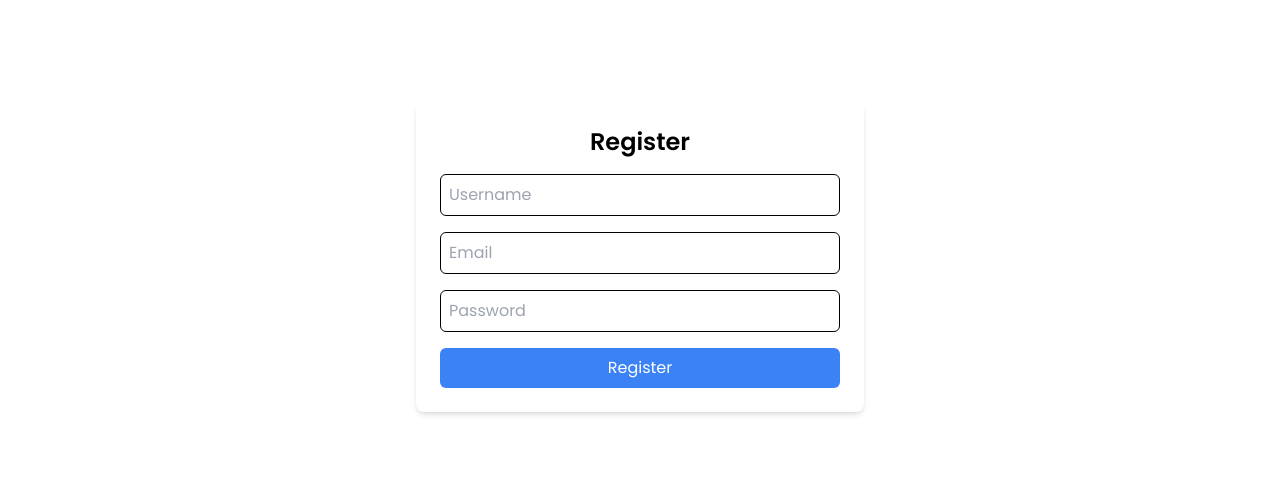
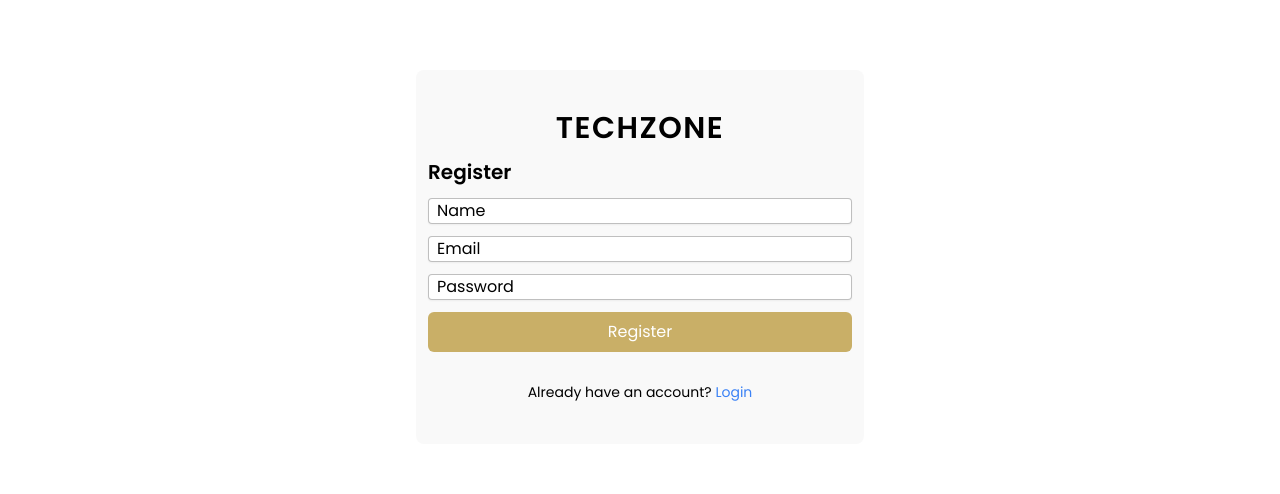
Before and after one commit to emmanuelgv408/techzone, a React (Vite) app: page /register in a window 1280 px wide. Shown: the part 267-761 px from the top of the page. Built offline with nearby package versions, Linux system fonts and the light colour scheme; no server answers.

Commit message:
added styling to login and register form

```diff
--- a/src/pages/Login.tsx
+++ b/src/pages/Login.tsx
@@ -1,8 +1,7 @@
 import axios from 'axios';
-import { useContext, useState } from 'react';
+import { useState } from 'react';
 import { toast } from 'react-hot-toast';
 import { useNavigate } from 'react-router-dom';
-import { ShopContext } from '../context/ShopContext';
 
 const Login = () => {
   const [formData, setFormData] = useState({
@@ -10,8 +9,6 @@ const Login = () => {
     password: '',
   });
   const navigate = useNavigate();
-
-
 
   const loginUser = async (e: React.FormEvent) => {
     e.preventDefault();
@@ -39,17 +36,18 @@ const Login = () => {
 
   return (
     <div className="flex items-center justify-center min-h-screen bg-gray-100">
-      <div className="w-full max-w-md bg-white p-6 rounded-lg shadow-md">
-        <h2 className="text-2xl font-bold text-center mb-4">Login</h2>
+      <div className="w-full max-w-md px-3 py-10 rounded-lg flex flex-col gap-3 bg-gray bg-opacity-50 backdrop-blur-lg">
+        <h2 className='uppercase tracking-wider text-3xl font-semibold text-center'>TechZone</h2>
+        <h2 className="text-xl font-semibold">Login</h2>
 
-        <form onSubmit={loginUser} className="space-y-4">
+        <form onSubmit={loginUser} className="flex flex-col gap-3">
           <input
             type="email"
             name="email"
             placeholder="Email"
             value={formData.email}
             onChange={(e) => setFormData({ ...formData, email: e.target.value })}
-            className="w-full p-2 border rounded-md"
+            className="border px-2 border-black/25 shadow-sm rounded placeholder-black"
           />
           <input
             type="password"
@@ -57,15 +55,28 @@ const Login = () => {
             placeholder="Password"
             value={formData.password}
             onChange={(e) => setFormData({ ...formData, password: e.target.value })}
-            className="w-full p-2 border rounded-md"
+            className="border px-2 border-black/25 shadow-sm rounded placeholder-black"
           />
           <button
             type="submit"
-            className="w-full bg-blue-500 text-white py-2 rounded-md hover:bg-blue-600"
+            className="bg-tan hover:bg-tan/90 text-white py-2 rounded-md "
           >
-            Login
+            Continue
           </button>
         </form>
+
+        {/* Register Link */}
+        <div className="text-center mt-4">
+          <span className="text-sm text-gray-600">
+            Don't have an account?{' '}
+            <a
+              href="/register"
+              className="text-blue-500 hover:underline"
+            >
+              Register
+            </a>
+          </span>
+        </div>
       </div>
     </div>
   );
--- a/src/pages/Register.tsx
+++ b/src/pages/Register.tsx
@@ -1,6 +1,6 @@
 import axios from "axios";
-import { FormEvent, ReactEventHandler, useState } from "react";
-import {toast} from 'react-hot-toast'
+import { FormEvent, useState } from "react";
+import { toast } from 'react-hot-toast';
 import { useNavigate } from "react-router-dom";
 
 const Register = () => {
@@ -34,25 +34,22 @@ const Register = () => {
         toast.error("Registration failed. Please try again.");
       }
     }
-};
-
-
-
+  };
 
   return (
     <div className="flex items-center justify-center min-h-screen bg-gray-100">
-      <div className="w-full max-w-md bg-white p-6 rounded-lg shadow-md">
-        <h2 className="text-2xl font-bold text-center mb-4">Register</h2>
+      <div className="w-full max-w-md px-3 py-10 rounded-lg flex flex-col gap-3 bg-gray bg-opacity-50 backdrop-blur-lg">
+        <h2 className="uppercase tracking-wider text-3xl font-semibold text-center">TechZone</h2>
+        <h2 className="text-xl font-semibold">Register</h2>
 
-        <form onSubmit={registerUser} className="space-y-4">
+        <form onSubmit={registerUser} className="flex flex-col gap-3">
           <input
             type="text"
-            name="username"
-            placeholder="Username"
+            name="name"
+            placeholder="Name"
             value={formData.name}
             onChange={(e) => setFormData({ ...formData, name: e.target.value })}
-
-            className="w-full p-2 border rounded-md"
+            className="border px-2 border-black/25 shadow-sm rounded placeholder-black"
           />
           <input
             type="email"
@@ -60,8 +57,7 @@ const Register = () => {
             placeholder="Email"
             value={formData.email}
             onChange={(e) => setFormData({ ...formData, email: e.target.value })}
-
-            className="w-full p-2 border rounded-md"
+            className="border px-2 border-black/25 shadow-sm rounded placeholder-black"
           />
           <input
             type="password"
@@ -69,15 +65,28 @@ const Register = () => {
             placeholder="Password"
             value={formData.password}
             onChange={(e) => setFormData({ ...formData, password: e.target.value })}
-            className="w-full p-2 border rounded-md"
+            className="border px-2 border-black/25 shadow-sm rounded placeholder-black"
           />
           <button
             type="submit"
-            className="w-full bg-blue-500 text-white py-2 rounded-md hover:bg-blue-600"
+            className="bg-tan hover:bg-tan/90 text-white py-2 rounded-md"
           >
             Register
           </button>
         </form>
+
+        {/* Login Link */}
+        <div className="text-center mt-4">
+          <span className="text-sm text-gray-600">
+            Already have an account?{' '}
+            <a
+              href="/login"
+              className="text-blue-500 hover:underline"
+            >
+              Login
+            </a>
+          </span>
+        </div>
       </div>
     </div>
   );
```
